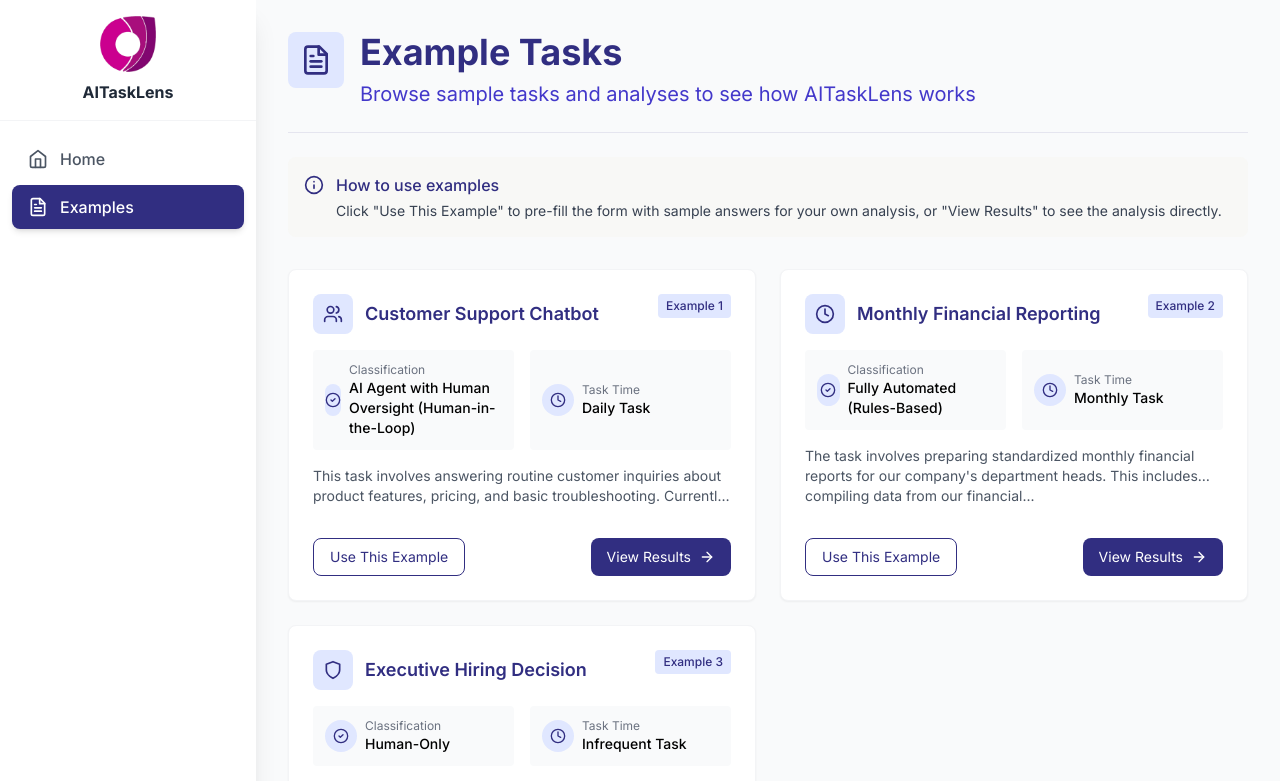
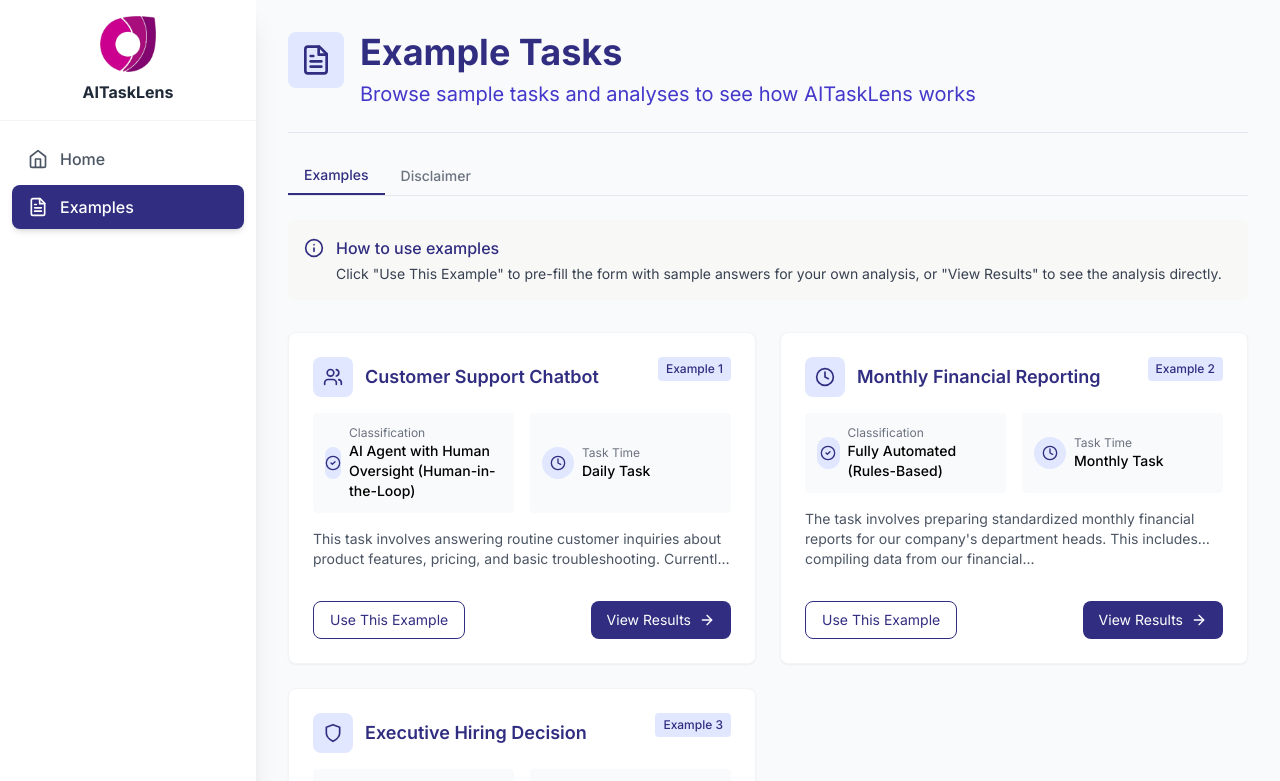
Before and after one commit to DrPBaksh/AITaskLens_v2, a React (Create React App) app: page /examples in a window 1280 px wide. Shown: the top 781 px of the page. Built offline with nearby package versions, Linux system fonts and the light colour scheme; sample sign-in values are in the browser's storage.

Commit message:
Add disclaimer tab to ExamplesPage

```diff
--- a/src/pages/ExamplesPage.jsx
+++ b/src/pages/ExamplesPage.jsx
@@ -1,11 +1,12 @@
-import React from 'react';
+import React, { useState } from 'react';
 import { useNavigate } from 'react-router-dom';
 import { motion } from 'framer-motion';
-import { FileText, ArrowRight, CheckCircle2, Info, Clock, Users, Shield } from 'lucide-react';
+import { FileText, ArrowRight, CheckCircle2, Info, Clock, Users, Shield, AlertTriangle } from 'lucide-react';
 import { mockExamples } from '../utils/mockData';
 
 const ExamplesPage = () => {
   const navigate = useNavigate();
+  const [activeTab, setActiveTab] = useState('examples');
 
   const handleUseExample = (example) => {
     navigate('/', { state: { exampleAnswers: example.answers } });
@@ -43,6 +44,29 @@ const ExamplesPage = () => {
         </div>
       </motion.div>
 
+      {/* Tab Navigation */}
+      <div className="flex border-b border-gray-200 mb-6">
+        <button
+          className={`py-2 px-4 font-medium text-sm ${activeTab === 'examples'
+            ? 'border-b-2 border-indigo-900 text-indigo-900'
+            : 'text-gray-500 hover:text-indigo-900'}`}
+          onClick={() => setActiveTab('examples')}
+        >
+          Examples
+        </button>
+        <button
+          className={`py-2 px-4 font-medium text-sm ${activeTab === 'disclaimer'
+            ? 'border-b-2 border-indigo-900 text-indigo-900'
+            : 'text-gray-500 hover:text-indigo-900'}`}
+          onClick={() => setActiveTab('disclaimer')}
+        >
+          Disclaimer
+        </button>
+      </div>
+
+      {/* Examples Tab */}
+      {activeTab === 'examples' && (
+        <>
           <div className="bg-corndel-beige/30 p-4 rounded-lg flex items-start mb-8">
             <Info className="w-5 h-5 text-indigo-900 mt-0.5 mr-3 flex-shrink-0" />
             <div>
@@ -125,6 +149,57 @@ const ExamplesPage = () => {
               </motion.div>
             ))}
           </div>
+        </>
+      )}
+
+      {/* Disclaimer Tab */}
+      {activeTab === 'disclaimer' && (
+        <motion.div
+          className="bg-white p-6 rounded-lg shadow-sm border border-gray-100"
+          initial={{ opacity: 0, y: 20 }}
+          animate={{ opacity: 1, y: 0 }}
+          transition={{ delay: 0.1 }}
+        >
+          <div className="flex items-start mb-6">
+            <div className="w-10 h-10 bg-amber-100 rounded-lg flex items-center justify-center mr-3 flex-shrink-0">
+              <AlertTriangle className="h-5 w-5 text-amber-600" />
+            </div>
+            <div>
+              <h3 className="text-xl font-semibold text-indigo-900 mb-2">The Boring Bits / Disclaimer</h3>
+              <p className="text-gray-600 mb-4">
+                Please read the following important information about AITaskLens:
+              </p>
+            </div>
+          </div>
+
+          <div className="space-y-4 text-gray-700">
+            <div className="p-4 bg-gray-50 rounded-lg">
+              <p className="font-medium mb-1">This app is not guidance</p>
+              <p className="text-sm">The analysis provided by AITaskLens is for informational purposes only and should not be considered as professional guidance or advice.</p>
+            </div>
+
+            <div className="p-4 bg-gray-50 rounded-lg">
+              <p className="font-medium mb-1">Limitation of Liability</p>
+              <p className="text-sm">Peter Baksh copyright does not claim any responsibility for your actions based on the information provided by this application.</p>
+            </div>
+
+            <div className="p-4 bg-gray-50 rounded-lg">
+              <p className="font-medium mb-1">Data Processing</p>
+              <p className="text-sm">
+                This app is hosted within the UK. Information you send to this app is not stored, however it is processed in the USA via the OpenAI API.
+                <a href="https://openai.com/policies/trust-center" target="_blank" rel="noopener noreferrer" className="text-indigo-900 hover:underline ml-1">
+                  Link to OpenAI Trust Portal
+                </a>.
+              </p>
+            </div>
+
+            <div className="p-4 bg-gray-50 rounded-lg">
+              <p className="font-medium mb-1">Data Usage</p>
+              <p className="text-sm">Your data is not used to retrain any OpenAI model.</p>
+            </div>
+          </div>
+        </motion.div>
+      )}
 
       <div className="mt-8 text-center">
         <p className="text-sm text-gray-500">
```
Lines whose indentation alone changed are shown as unchanged.
